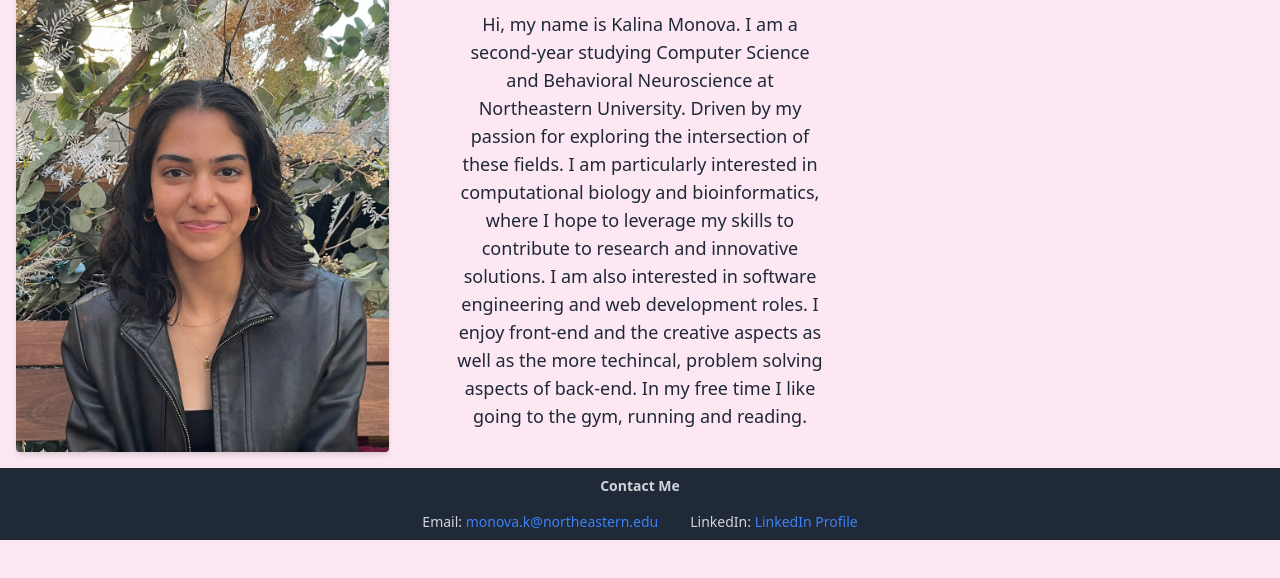
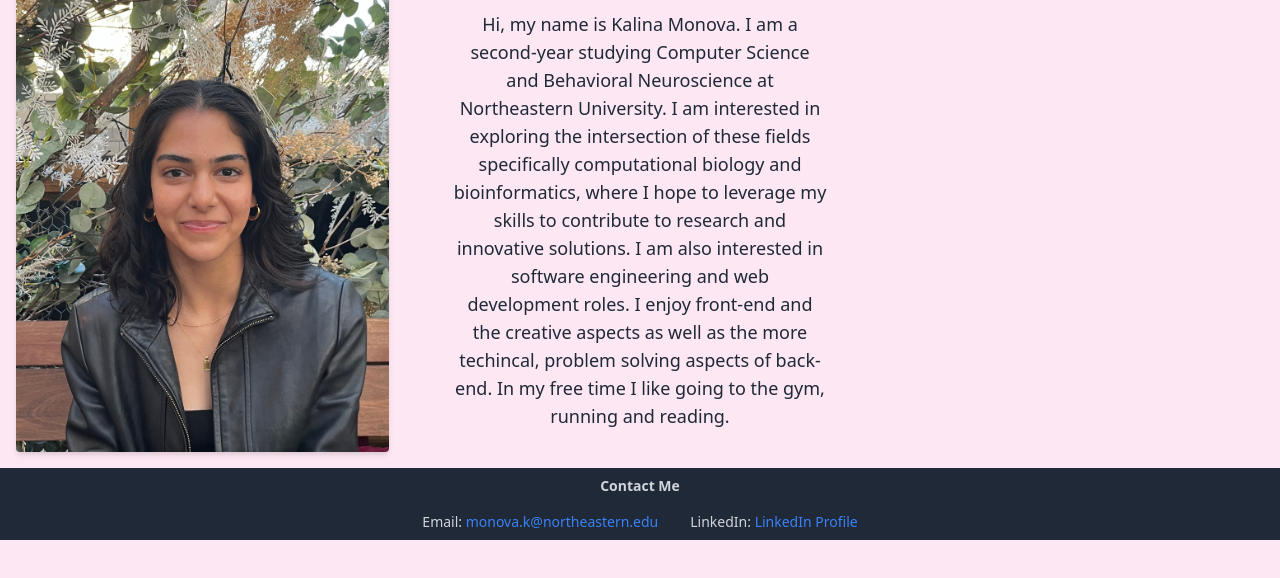
Before and after one commit to KalinaM11/Personal-Website, a plain HTML site: page about.html in a window 1280 px wide. Shown: the part 186-764 px from the top of the page. Drawn offline with nearby package versions, Linux system fonts and the light colour scheme.

Commit message:
updated about me

```diff
--- a/about.html
+++ b/about.html
@@ -30,8 +30,8 @@
     <h1 class="text-4xl font-bold mb-4">About Me</h1>
     <p class="text-lg">Hi, my name is Kalina Monova. I am a second-year studying
         Computer Science and Behavioral Neuroscience at Northeastern University.
-        Driven by my passion for exploring the intersection of these fields.
-        I am particularly interested in computational biology and bioinformatics,
+        I am interested in exploring the intersection of these fields specifically
+        computational biology and bioinformatics,
         where I hope to leverage my skills to contribute to research and innovative solutions.
 
     I am also interested in software engineering and web development roles. I enjoy
```
